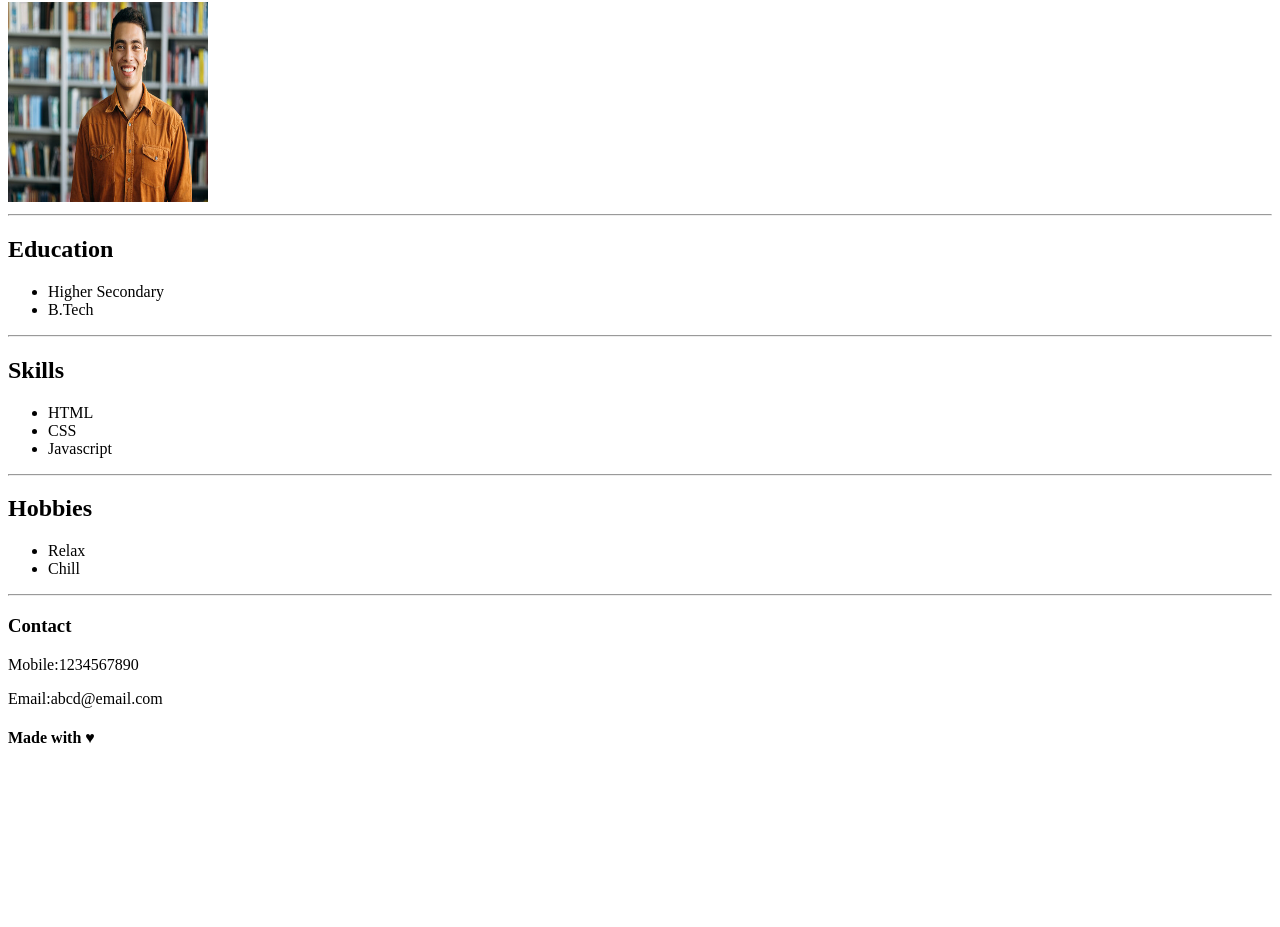
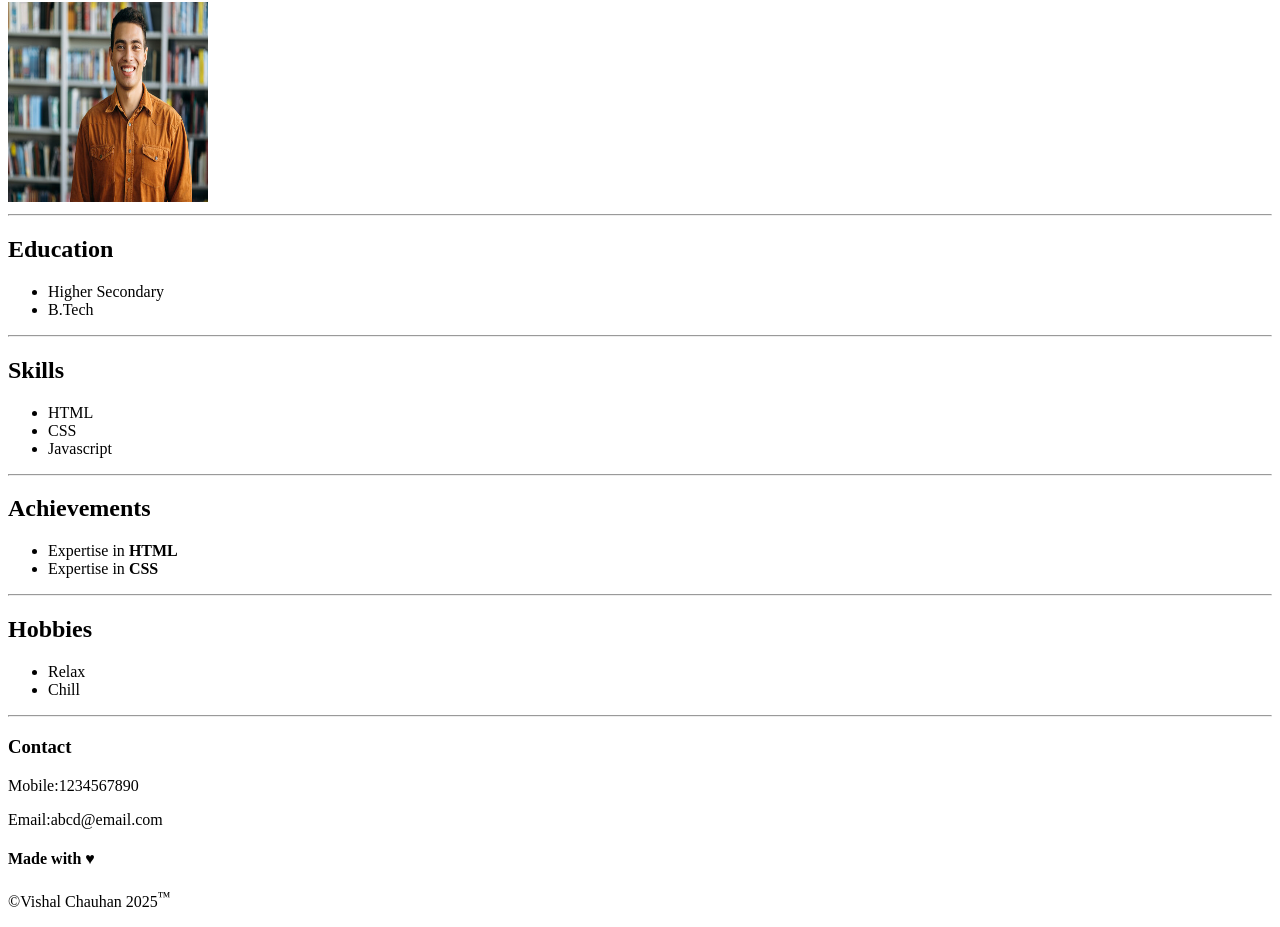
Before and after one commit to VshalChauhan/First-Repo, a plain HTML site: page index.html in a window 1280 px wide. Shown: the part 78-1005 px from the top of the page. Before the commit the page ends 846 px from the top, so only its background shows below. Drawn offline with Linux system fonts and the light colour scheme; files whose address does not match are found by name.

Commit message:
Added Achievements section and copyright,Trademark entities

```diff
--- a/index.html
+++ b/index.html
@@ -29,6 +29,14 @@
         </section>
         <hr>
         <section>
+            <h2>Achievements</h2>
+            <ul>
+                <li>Expertise in <b>HTML</b></li>
+                <li>Expertise in <b>CSS</b></li>
+            </ul>
+        </section>
+        <hr>
+        <section>
             <h2>Hobbies</h2>
             <ul>
                 <li>Relax</li>
@@ -41,6 +49,7 @@
             <p>Mobile:1234567890</p>
             <p>Email:abcd@email.com</p>
             <h4>Made with &hearts;</h4>
+            <p>&copy;Vishal Chauhan 2025<sup>&trade;</sup></p>
         </footer>
     </body>
 </html>
```
